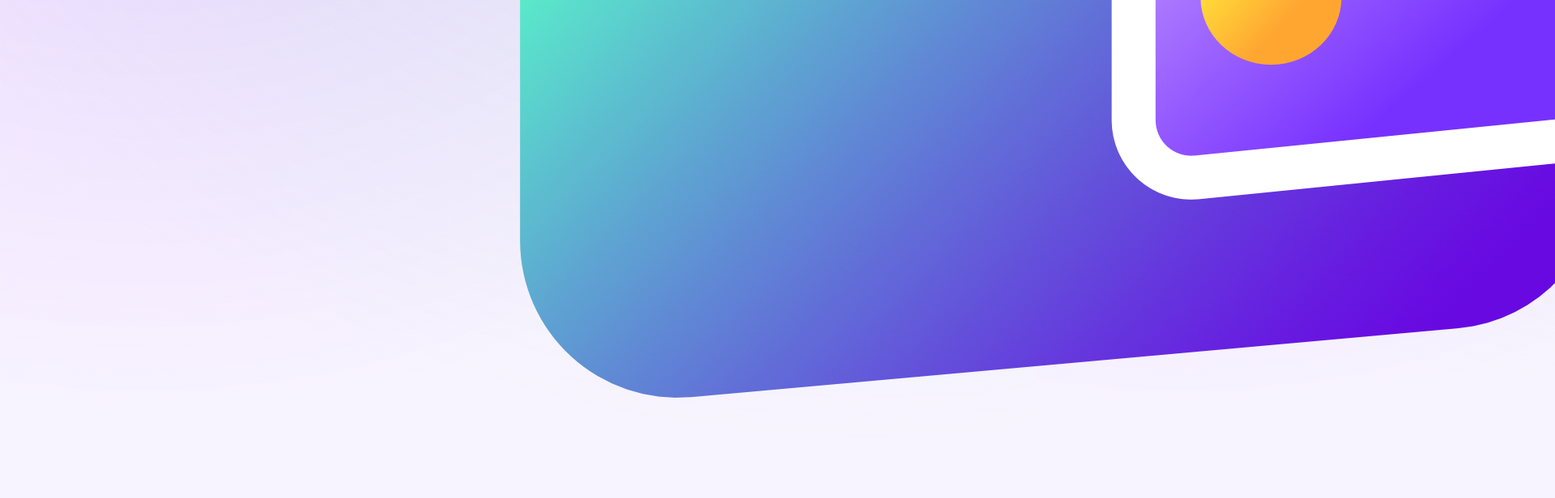
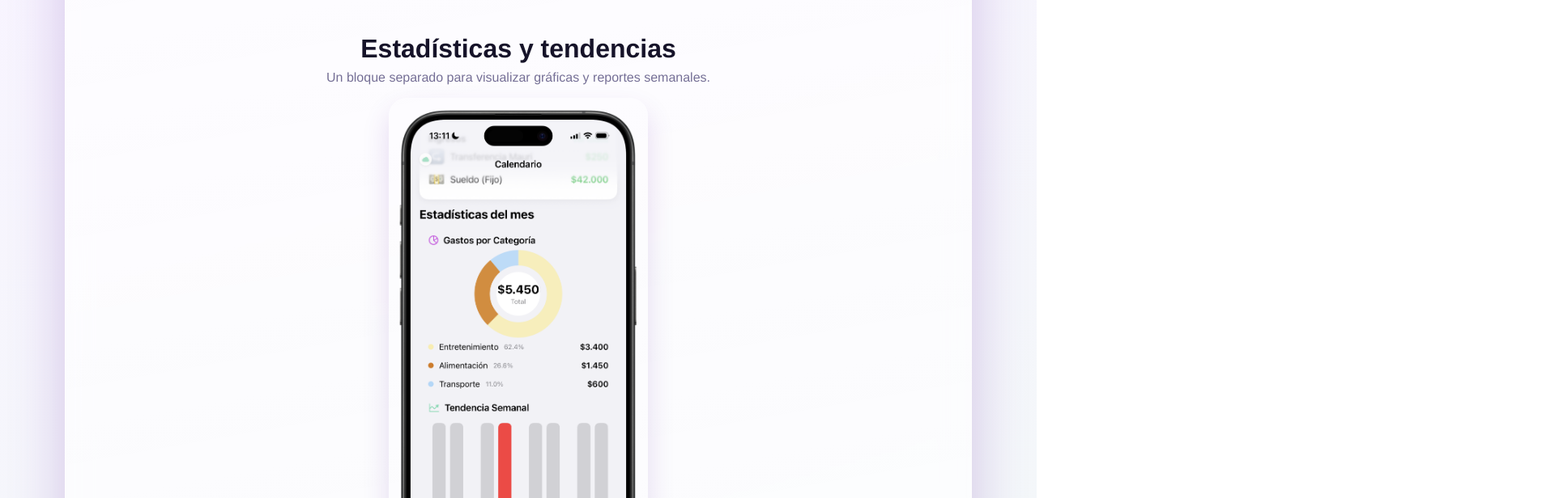
Before and after one commit to patriort/tapify-site, a Next.js app: page / in a window 1280 px wide. Shown: the part 1520-2136 px from the top of the page at 81% size, 1920 px wide, since content can reach past the window. Built offline with nearby package versions, Linux system fonts and the light colour scheme.

Commit message:
Implemented some animations

```diff
--- a/pages/index.js
+++ b/pages/index.js
@@ -151,6 +151,7 @@ export default function Home() {
       <header className="site-nav">
         <a className="brand" href="#inicio" aria-label="Tapify inicio">
           <img src="/assets/logo.png" alt="Tapify" />
+          <span>Tapify</span>
         </a>
 
         <nav className="site-links" aria-label="Navegacion principal">
@@ -270,20 +271,13 @@ export default function Home() {
 
         <section className="section reveal-up step-four" data-reveal>
           <div className="section-head">
-            <h2>Ajustes y control</h2>
-            <p>Un bloque separado para configurar Tapify a tu medida.</p>
+            <h2>Estadísticas y tendencias</h2>
+            <p>Un bloque separado para visualizar gráficas y reportes semanales.</p>
           </div>
 
           <article className="step-four-card">
             <div className="step-four-visual">
-              <img src="/assets/IMG_0304-portrait.png" alt="Ajustes de Tapify" />
-            </div>
-            <div className="step-four-copy">
-              <h3>Configura una vez y sigue</h3>
-              <p>
-                Aqui defines categorias, preferencias y privacidad para dejar la app a tu medida. Lo haces una vez y
-                despues todo el flujo diario sigue siendo rapido.
-              </p>
+              <img src="/assets/IMG_0304-portrait.png" alt="Estadísticas de Tapify" />
             </div>
           </article>
         </section>
@@ -298,13 +292,6 @@ export default function Home() {
             <div className="step-four-visual widgets-crop">
               <img src="/assets/IMG_0306-portrait.png" alt="Widgets en lockscreen de Tapify" />
             </div>
-            <div className="step-four-copy">
-              <h3>Dos acciones clave, sin abrir la app</h3>
-              <ul className="slide-points">
-                <li>Widget de restante para ver cuanto te queda disponible.</li>
-                <li>Widget de carga rapida para agregar un gasto en un solo toque.</li>
-              </ul>
-            </div>
           </article>
         </section>
 
--- a/styles/globals.css
+++ b/styles/globals.css
@@ -55,10 +55,19 @@ a {
 }
 
 .brand {
-  font-size: 1.15rem;
+  display: inline-flex;
+  align-items: center;
+  gap: 0.45rem;
+  height: 50px;
+  color: var(--brand);
   font-weight: 700;
-  letter-spacing: 0.01em;
-  color: var(--brand);
+  font-size: 1.2rem;
+}
+
+.brand img {
+  height: 100%;
+  width: auto;
+  display: block;
 }
 
 .site-links {
@@ -288,6 +297,12 @@ a {
   color: var(--ink-700);
 }
 
+.step-four-copy .slide-points {
+  width: fit-content;
+  margin: 0.7rem auto 0;
+  text-align: left;
+}
+
 .slide-points li + li {
   margin-top: 0.35rem;
 }
@@ -379,21 +394,23 @@ a {
 
 .step-four-card {
   margin-top: 1rem;
-  border: 1px solid rgba(132, 4, 255, 0.14);
-  border-radius: var(--radius-lg);
-  background: rgba(255, 255, 255, 0.72);
-  backdrop-filter: blur(10px);
-  padding: 1rem;
-  display: grid;
-  grid-template-columns: minmax(220px, 290px) 1fr;
-  gap: 1rem;
+  margin-left: auto;
+  margin-right: auto;
+  width: 100%;
+  max-width: 760px;
+  padding: 0;
+  display: flex;
+  flex-direction: column;
   align-items: center;
+  gap: 0.9rem;
 }
 
 .step-four-visual {
-  border-radius: 16px;
+  width: min(320px, 92vw);
+  border-radius: 22px;
   overflow: hidden;
-  border: 1px solid rgba(132, 4, 255, 0.2);
+  border: 0;
+  box-shadow: 0 16px 34px rgba(86, 17, 156, 0.14);
 }
 
 .step-four-visual img {
@@ -401,15 +418,26 @@ a {
   display: block;
 }
 
+.step-four-copy {
+  width: 100%;
+  max-width: 640px;
+}
+
 .step-four-copy h3 {
   margin: 0;
   font-size: 1.2rem;
+  text-align: left;
 }
 
 .step-four-copy p {
   margin: 0.55rem 0 0;
-  color: var(--ink-700);
+  color: var(--ink-500);
   line-height: 1.55;
+  text-align: left;
+}
+
+.step-four-copy .slide-points {
+  color: var(--ink-500);
 }
 
 .widgets-crop {
@@ -501,7 +529,7 @@ a {
   }
 
   .step-four-card {
-    grid-template-columns: 1fr;
+    max-width: 680px;
   }
 }
 
```
